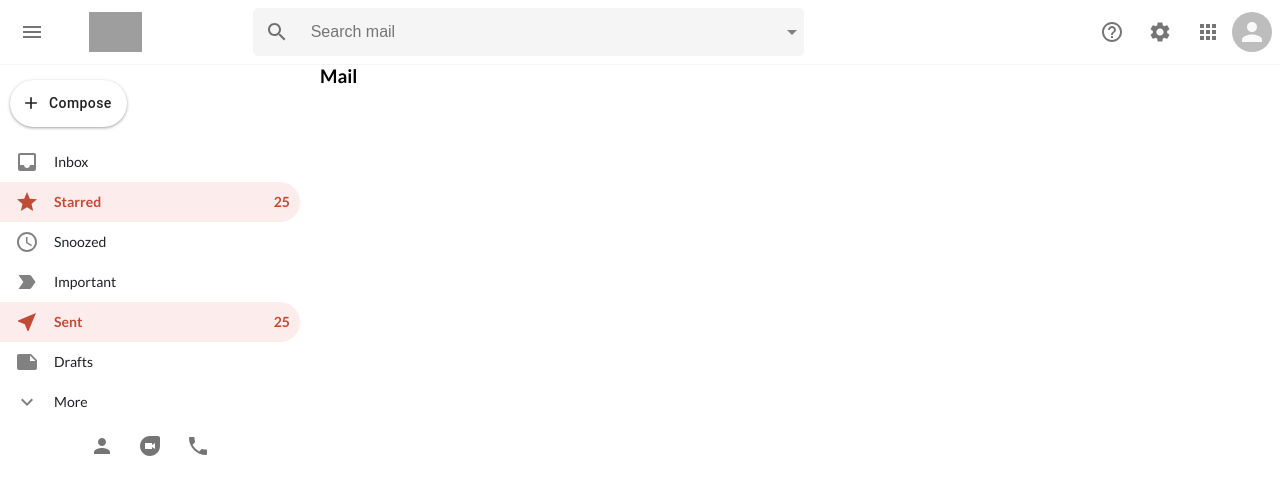
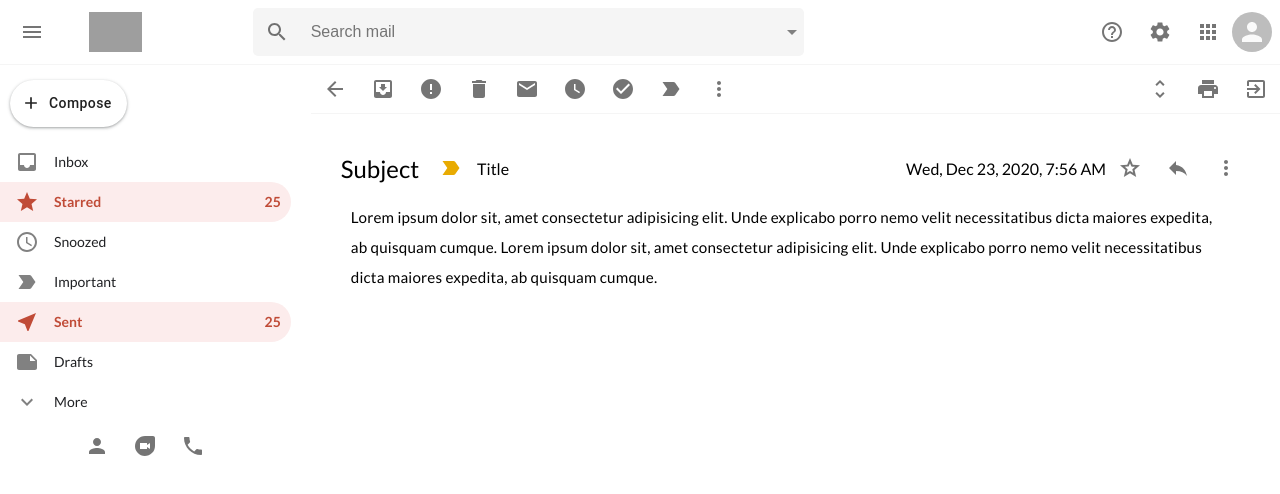
Before and after one commit to horlabyc/Gmail-clone, a React (Create React App) app: page /mail in a window 1280 px wide. Shown: the top 494 px of the page. Built offline with nearby package versions, Linux system fonts and the light colour scheme; grey boxes are pictures that could not be loaded.

Commit message:
mail page

```diff
--- a/src/components/Mail/mail.css
+++ b/src/components/Mail/mail.css
@@ -0,0 +1,53 @@
+.mail {
+  flex: 1;
+  /* background-color: whitesmoke; */
+}
+
+.mail__tools {
+  display: flex;
+  justify-content: space-between;
+  background-color: white;
+  border-bottom: 1px solid whitesmoke;
+}
+
+.mail__tools__left {
+  display: flex;
+}
+
+.mail__body {
+  display: flex;
+  flex-direction: column;
+  margin: 30px;
+  height: 100vh;
+}
+
+.mail__body__header {
+  display: flex;
+  justify-content: space-between;
+  align-items: center;
+}
+
+.mail__body__header__right, .mail__body__header__left {
+  display: flex;
+  align-items: center;
+}
+
+.mail__body__header__right > h2 {
+  font-weight: 400;
+  margin-right: 20px;
+}
+
+.mail__important {
+  color: #e8ab02 !important;
+  margin-right: 14px;
+}
+
+.mail__body__message > p {
+  padding: 10px;
+  margin-right: 20px;
+  overflow-wrap: break-word;
+  letter-spacing: 0.2px;
+  font-size: 0.95rem;
+  line-height: 30px;
+
+}
--- a/src/components/Mail/mail.js
+++ b/src/components/Mail/mail.js
@@ -1,10 +1,101 @@
 import React from 'react';
 import './mail.css';
+import { IconButton, Tooltip } from '@material-ui/core';
+import ArrowBackIcon from '@material-ui/icons/ArrowBack';
+import MoveToInboxIcon from '@material-ui/icons/MoveToInbox';
+import ErrorIcon from '@material-ui/icons/Error';
+import DeleteIcon from '@material-ui/icons/Delete';
+import EmailIcon from '@material-ui/icons/Email';
+import WatchLaterIcon from '@material-ui/icons/WatchLater';
+import CheckCircleIcon from '@material-ui/icons/CheckCircle';
+import LabelImportantIcon from '@material-ui/icons/LabelImportant';
+import MoreVertIcon from '@material-ui/icons/MoreVert';
+import UnfoldMoreIcon from '@material-ui/icons/UnfoldMore';
+import PrintIcon from '@material-ui/icons/Print';
+import ExitToAppIcon from '@material-ui/icons/ExitToApp';
+import GradeOutlinedIcon from '@material-ui/icons/GradeOutlined';
+import ReplyOutlinedIcon from '@material-ui/icons/ReplyOutlined';
+import { useHistory } from 'react-router-dom';
 
 const Mail = () => {
+
+  const history = useHistory();
+
   return (
     <div className="mail">
-      <h3>Mail</h3>
+      <div className="mail__tools">
+        <div className="mail__tools__left">
+          <IconButton onClick={() => history.goBack()}>
+            <ArrowBackIcon />
+          </IconButton>
+          <Tooltip title="Archive">
+            <IconButton>
+              <MoveToInboxIcon />
+            </IconButton>
+          </Tooltip>
+          <IconButton>
+            <ErrorIcon />
+          </IconButton>
+          <IconButton>
+            <DeleteIcon />
+          </IconButton>
+          <IconButton>
+            <EmailIcon />
+          </IconButton>
+          <IconButton>
+            <WatchLaterIcon />
+          </IconButton>
+          <IconButton>
+            <CheckCircleIcon />
+          </IconButton>
+          <IconButton>
+            <LabelImportantIcon />
+          </IconButton>
+          <IconButton>
+            <MoreVertIcon />
+          </IconButton>
+        </div>
+
+        <div className="mail__tools__right">
+          <IconButton>
+            <UnfoldMoreIcon />
+          </IconButton>
+          <IconButton>
+            <PrintIcon />
+          </IconButton>
+          <IconButton>
+            <ExitToAppIcon />
+          </IconButton>
+        </div>
+      </div>
+
+      <div className="mail__body">
+        <div className="mail__body__header">
+          <div className="mail__body__header__right">
+            <h2 className="mail__subject">Subject</h2>
+            <LabelImportantIcon className="mail__important"/>
+            <p className="mail__title">Title</p>
+          </div>
+          <div className="mail__body__header__left">
+            <p className="mail__time">Wed, Dec 23, 2020, 7:56 AM </p>
+            <IconButton>
+              <GradeOutlinedIcon />
+            </IconButton>
+            <IconButton>
+              <ReplyOutlinedIcon />
+            </IconButton>
+            <IconButton>
+              <MoreVertIcon />
+            </IconButton>
+          </div>
+        </div>
+        <div className="mail__body__message">
+          <p>
+            Lorem ipsum dolor sit, amet consectetur adipisicing elit. Unde explicabo porro nemo velit necessitatibus dicta maiores expedita, ab quisquam cumque.
+            Lorem ipsum dolor sit, amet consectetur adipisicing elit. Unde explicabo porro nemo velit necessitatibus dicta maiores expedita, ab quisquam cumque.
+          </p>
+        </div>
+      </div>
     </div>
   );
 }
```
Also changed, not shown: 1 other file (tests, documents, lock files or other folders).
